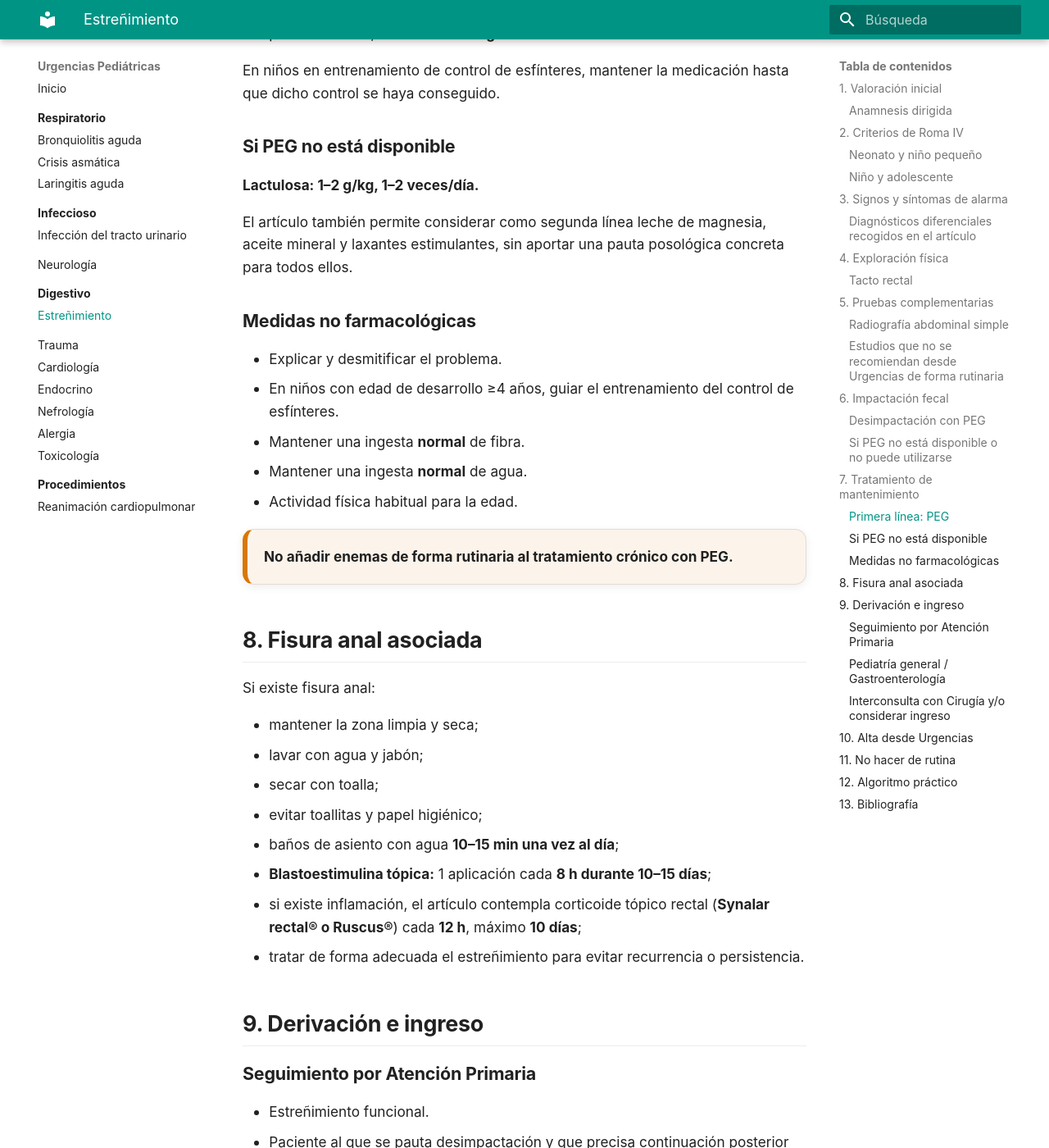
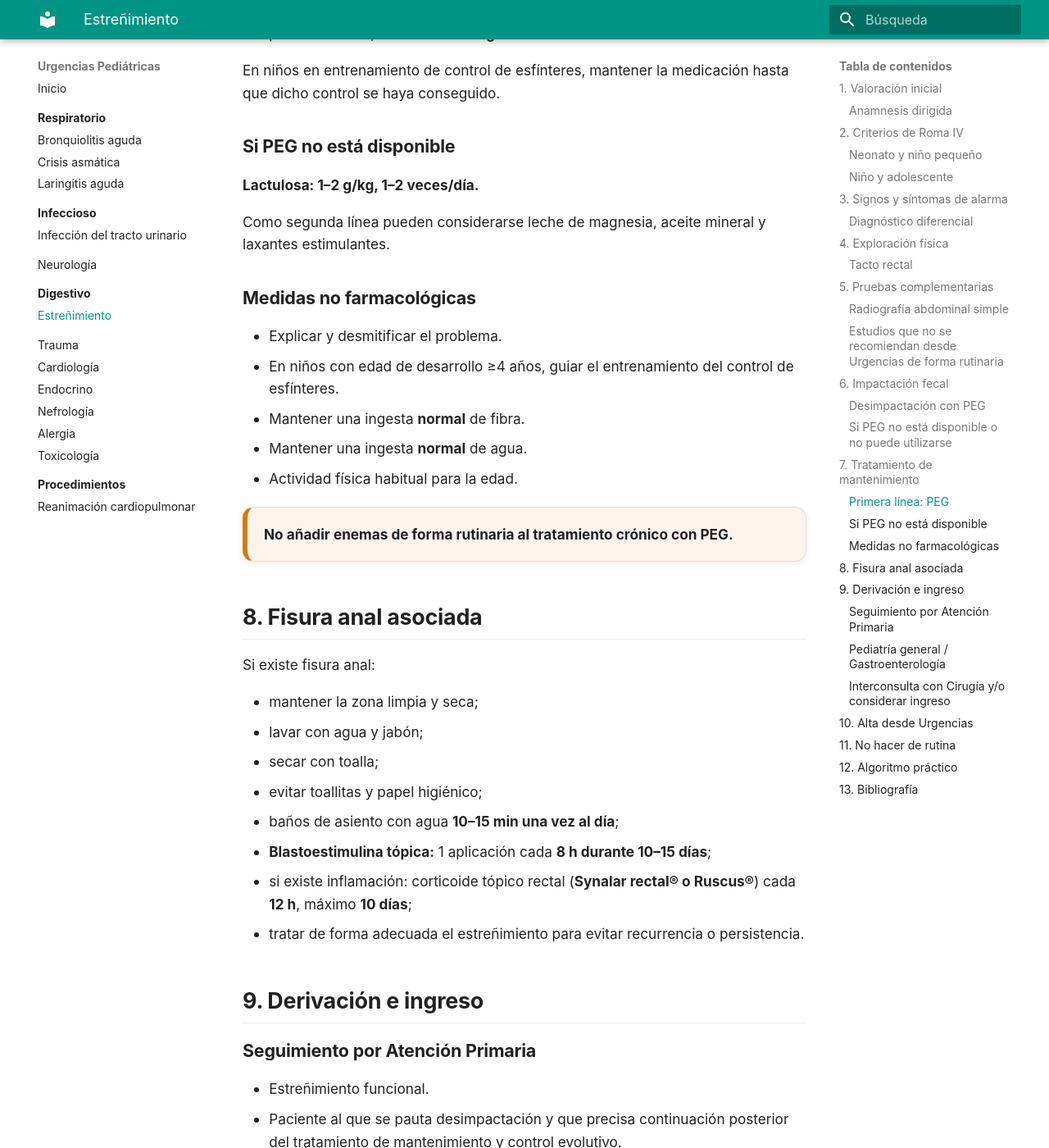
Before and after one commit to gonzaloares/urgencias-pediatricas, an MkDocs documentation site: the page built from docs/digestivo/estrenimiento.md, in a window 1280 px wide and 1400 px high, scrolled down 7347 px. Shown: the whole window at 82% size. Built offline with MkDocs 1.6.1 and Material for MkDocs 9.7.7, drawn with Linux system fonts in a browser that asks for light colours; some of the changed text lies outside the part shown.

Commit message:
Elimina referencias editoriales a la fuente en estreñimiento

```diff
--- a/docs/digestivo/estrenimiento.md
+++ b/docs/digestivo/estrenimiento.md
@@ -117,7 +117,7 @@
 
 Ante signos de alarma, valorar **estreñimiento secundario** y planificar estudio/derivación según la sospecha clínica.
 
-### Diagnósticos diferenciales recogidos en el artículo
+### Diagnóstico diferencial
 
 Entre las causas a considerar se incluyen enfermedad celíaca, hipotiroidismo, hipercalcemia, hipopotasemia, diabetes mellitus, alergia a proteínas de la dieta, fármacos o tóxicos, botulismo, fibrosis quística, enfermedad de Hirschsprung, acalasia anal, inercia colónica, malformaciones anorrectales, masa pélvica, alteraciones medulares, alteraciones de la musculatura abdominal, pseudoobstrucción y neoplasia endocrina múltiple tipo 2B.
 
@@ -203,9 +203,9 @@
 
 ### Si PEG no está disponible o no puede utilizarse
 
-El artículo contempla tratamiento rectal como alternativa.
+Puede utilizarse tratamiento rectal como alternativa.
 
-| Tratamiento rectal | Dosis recogida en el artículo |
+| Tratamiento rectal | Dosis |
 |---|---:|
 | **Bisacodilo** | 2–10 años: **5 mg/día** · >10 años: **5–10 mg/día** |
 | **Fosfato sódico** | 1–18 años: **2,5 ml/kg/dosis**, máx. **133 ml/dosis** |
@@ -238,7 +238,7 @@
 
 **Lactulosa: 1–2 g/kg, 1–2 veces/día.**
 
-El artículo también permite considerar como segunda línea leche de magnesia, aceite mineral y laxantes estimulantes, sin aportar una pauta posológica concreta para todos ellos.
+Como segunda línea pueden considerarse leche de magnesia, aceite mineral y laxantes estimulantes.
 
 ### Medidas no farmacológicas
 
@@ -263,7 +263,7 @@
 - evitar toallitas y papel higiénico;
 - baños de asiento con agua **10–15 min una vez al día**;
 - **Blastoestimulina tópica:** 1 aplicación cada **8 h durante 10–15 días**;
-- si existe inflamación, el artículo contempla corticoide tópico rectal (**Synalar rectal® o Ruscus®**) cada **12 h**, máximo **10 días**;
+- si existe inflamación: corticoide tópico rectal (**Synalar rectal® o Ruscus®**) cada **12 h**, máximo **10 días**;
 - tratar de forma adecuada el estreñimiento para evitar recurrencia o persistencia.
 
 <a id="derivacion"></a>
@@ -306,7 +306,7 @@
 7. Seguimiento estrecho por **Atención Primaria**.
 
 <div class="clinical-card clinical-card-note">
-  <strong>Las recaídas pueden alcanzar aproximadamente el 50%.</strong> El artículo destaca el incumplimiento terapéutico como la causa más frecuente, por lo que es importante insistir en dosis adecuadas y duración suficiente.
+  <strong>Las recaídas pueden alcanzar aproximadamente el 50%.</strong> El incumplimiento terapéutico es la causa más frecuente, por lo que es importante insistir en dosis adecuadas y duración suficiente.
 </div>
 
 <a id="no-hacer"></a>
```
